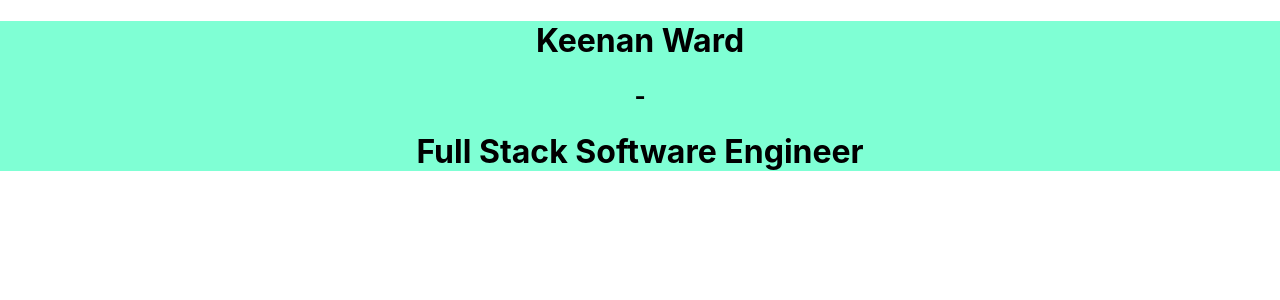
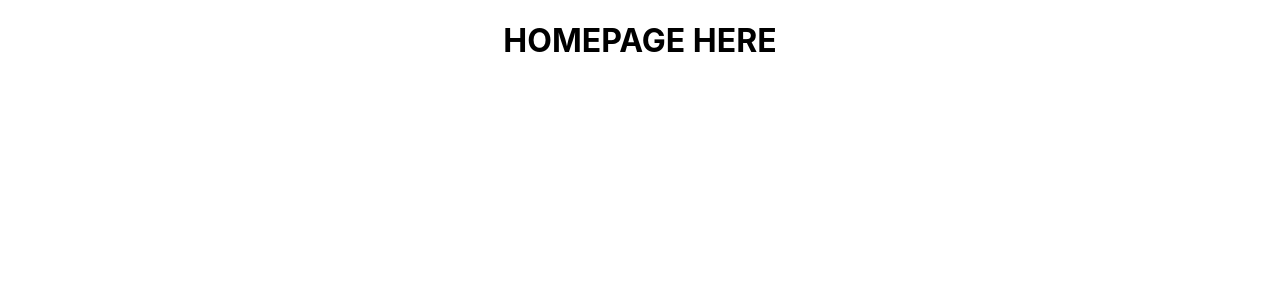
Before and after one commit to KWard94/Keenan-Ward-Portfolio, a React (Create React App) app: page /home in a window 1280 px wide. Shown: the top 300 px of the page. Built offline with nearby package versions, Linux system fonts and the light colour scheme.

Commit message:
created routing, added homepage, link working

```diff
--- a/src/App.js
+++ b/src/App.js
@@ -1,10 +1,15 @@
+import { Route, Switch } from "react-router";
 import "./App.css";
+import Home from "./Components/Home";
 import Landing from "./Components/Landing.jsx";
 
 function App() {
   return (
     <div className="App">
-      <Landing />
+      <Switch>
+        <Route exact path="/" component={Landing} />
+        <Route exact path="/home" component={Home} />
+      </Switch>
     </div>
   );
 }
--- /dev/null
+++ b/src/Components/Home.jsx
@@ -0,0 +1,9 @@
+import React from "react";
+
+export default function Home() {
+  return (
+    <div className="homepage">
+      <h1>HOMEPAGE HERE</h1>
+    </div>
+  );
+}
--- a/src/Components/Landing.jsx
+++ b/src/Components/Landing.jsx
@@ -1,4 +1,5 @@
 import React from "react";
+import { Link } from "react-router-dom";
 
 export default function Landing() {
   return (
@@ -8,6 +9,9 @@ export default function Landing() {
         <h2>-</h2>
         <h1>Full Stack Software Engineer</h1>
       </div>
+      <div className="intro-link">
+        <Link to="/home">Enter Here</Link>
+      </div>
     </div>
   );
 }
--- a/src/index.js
+++ b/src/index.js
@@ -1,14 +1,17 @@
-import React from 'react';
-import ReactDOM from 'react-dom';
-import './index.css';
-import App from './App';
-import reportWebVitals from './reportWebVitals';
+import React from "react";
+import ReactDOM from "react-dom";
+import "./index.css";
+import App from "./App";
+import reportWebVitals from "./reportWebVitals";
+import { BrowserRouter as Router } from "react-router-dom";
 
 ReactDOM.render(
   <React.StrictMode>
-    <App />
+    <Router>
+      <App />
+    </Router>
   </React.StrictMode>,
-  document.getElementById('root')
+  document.getElementById("root")
 );
 
 // If you want to start measuring performance in your app, pass a function
```
